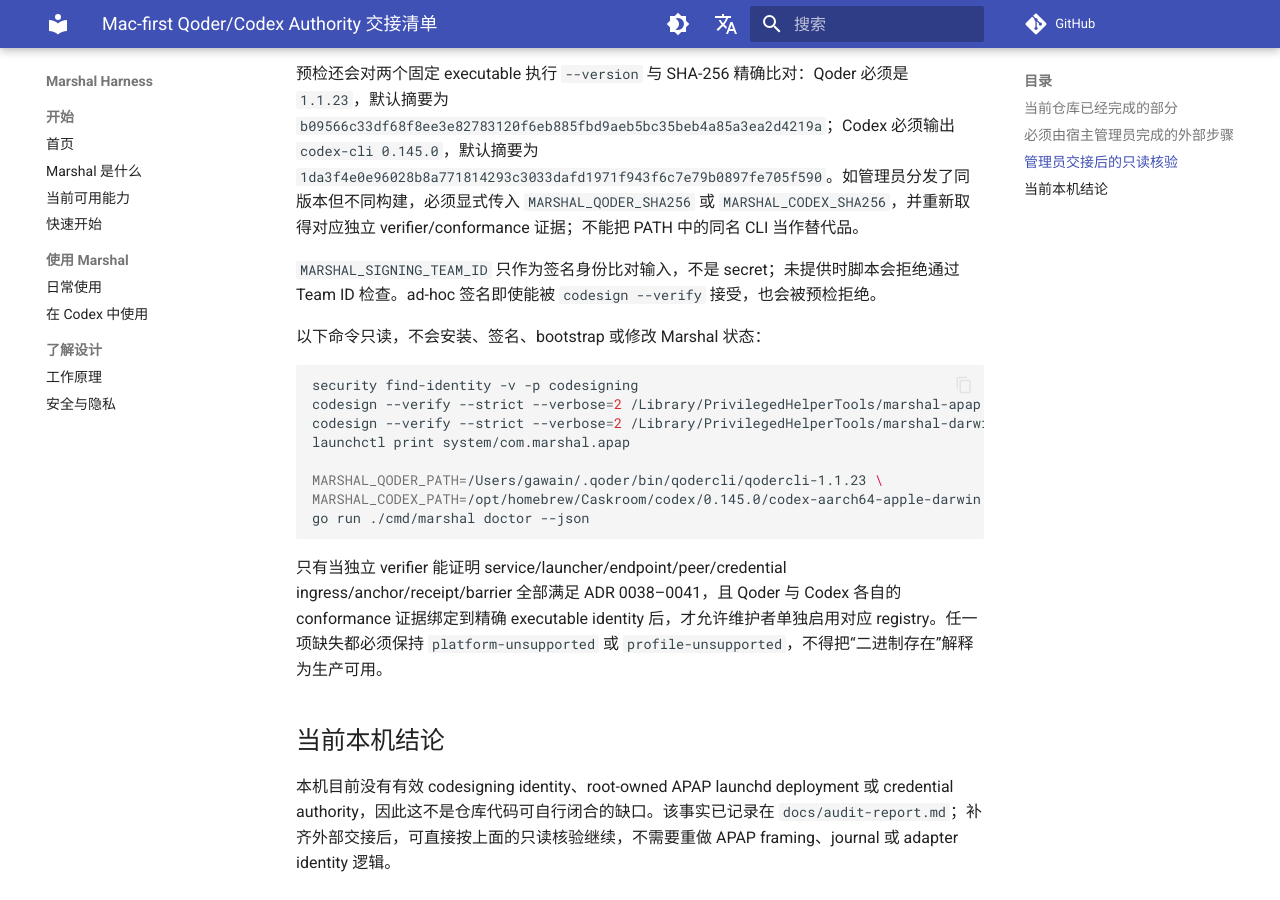
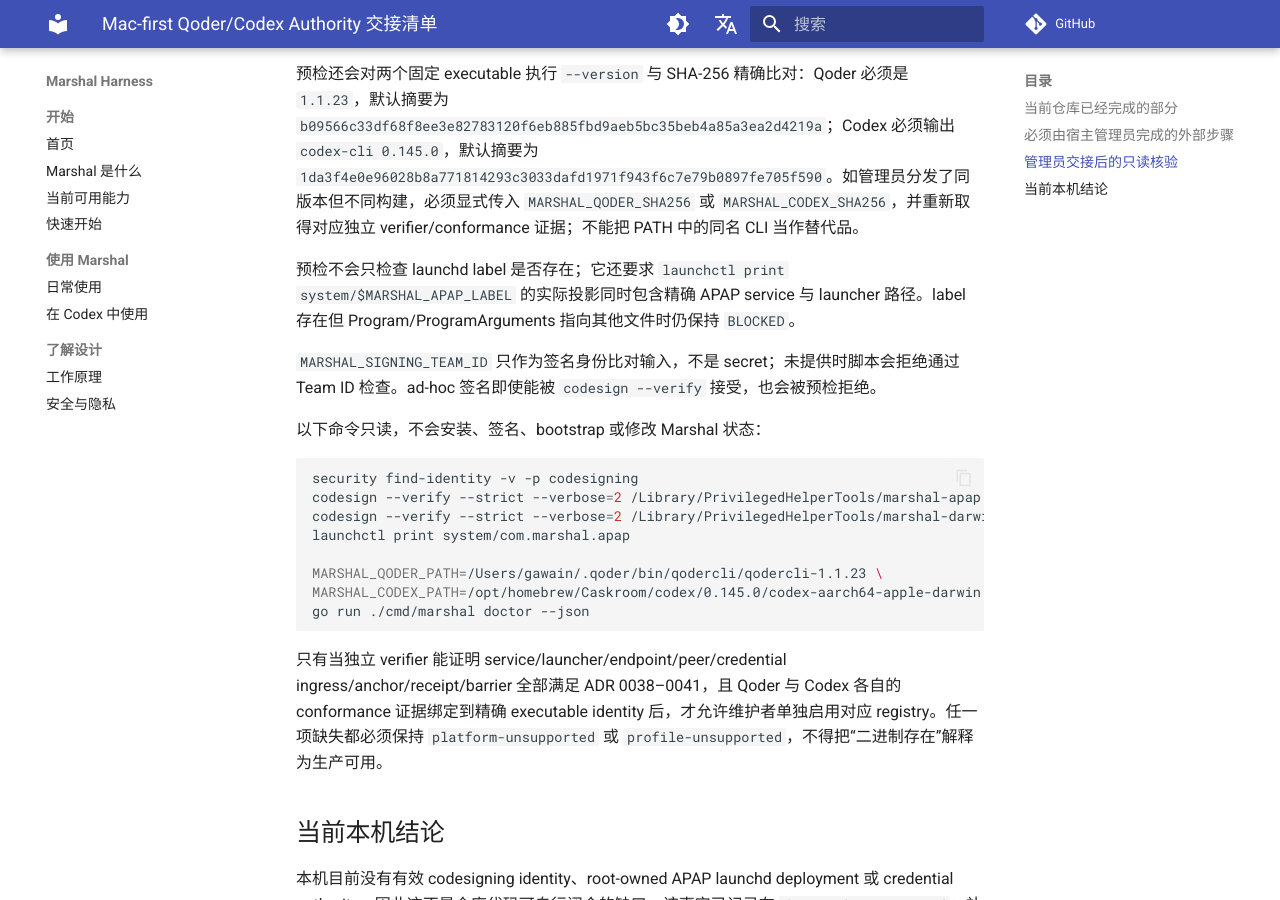
Before and after one commit to chiga0/marshal-harness, an MkDocs documentation site: the page built from docs/mac-first-authority-handoff.md, in a window 1280 px wide and 900 px high, scrolled down 1319 px. Built offline with MkDocs 1.6.1 and Material for MkDocs 9.7.7, drawn with Linux system fonts in a browser that asks for light colours; comment, search, counter and statistics services are not loaded.

Commit message:
fix(darwin): verify launchd binary bindings

```diff
--- a/docs/mac-first-authority-handoff.md
+++ b/docs/mac-first-authority-handoff.md
@@ -31,6 +31,8 @@
 
 预检还会对两个固定 executable 执行 `--version` 与 SHA-256 精确比对：Qoder 必须是 `1.1.23`，默认摘要为 `b09566c33df68f8ee3e82783120f6eb885fbd9aeb5bc35beb4a85a3ea2d4219a`；Codex 必须输出 `codex-cli 0.145.0`，默认摘要为 `1da3f4e0e96028b8a771814293c3033dafd1971f943f6c7e79b0897fe705f590`。如管理员分发了同版本但不同构建，必须显式传入 `MARSHAL_QODER_SHA256` 或 `MARSHAL_CODEX_SHA256`，并重新取得对应独立 verifier/conformance 证据；不能把 PATH 中的同名 CLI 当作替代品。
 
+预检不会只检查 launchd label 是否存在；它还要求 `launchctl print system/$MARSHAL_APAP_LABEL` 的实际投影同时包含精确 APAP service 与 launcher 路径。label 存在但 Program/ProgramArguments 指向其他文件时仍保持 `BLOCKED`。
+
 `MARSHAL_SIGNING_TEAM_ID` 只作为签名身份比对输入，不是 secret；未提供时脚本会拒绝通过 Team ID 检查。ad-hoc 签名即使能被 `codesign --verify` 接受，也会被预检拒绝。
 
 以下命令只读，不会安装、签名、bootstrap 或修改 Marshal 状态：
```
Also changed, not shown: docs/audit-report.md (+2 -0 lines), 1 other file.
